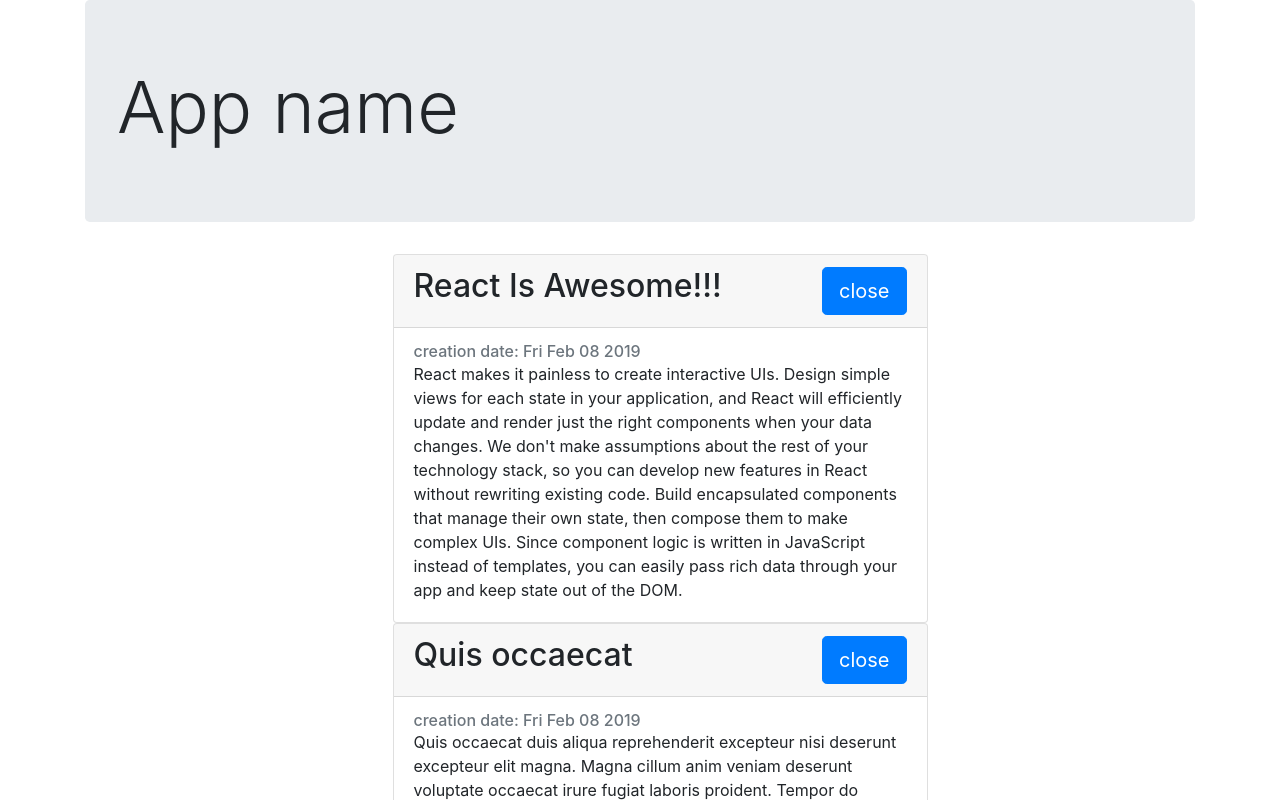
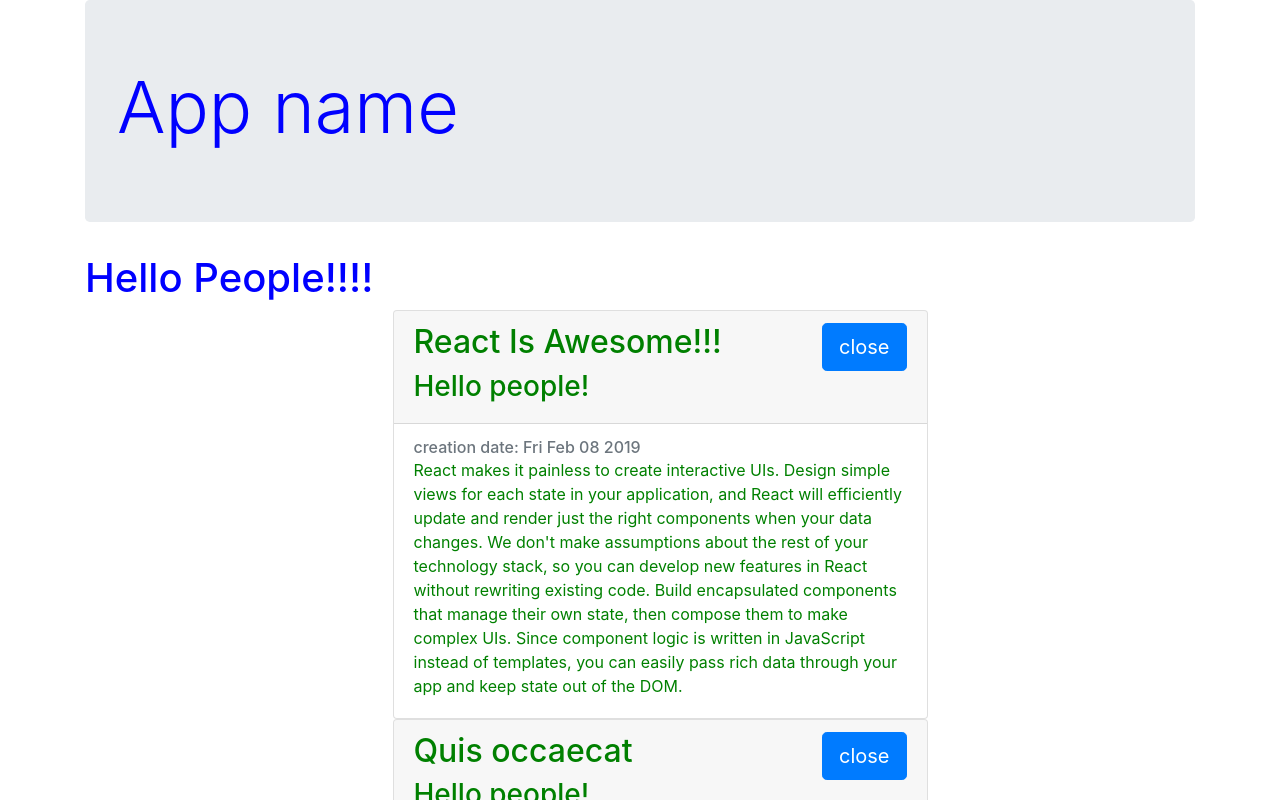
Before and after one commit to SozonikOleg/ReactScrincast, a React (Create React App) app: page / in a window 1280 px wide. Shown: the top 800 px of the page. Built offline with nearby package versions, Linux system fonts and the light colour scheme.

Commit message:
:feat:create components

```diff
--- a/src/component/App.js
+++ b/src/component/App.js
@@ -1,6 +1,7 @@
 import React from 'react'
 import ArticleList from './ArticleList/'
 import articles from '../fixtures'
+import NewsBlock from '../component/News/NewsBlock'
 import 'bootstrap/dist/css/bootstrap.css';
 
 function App(){
@@ -10,6 +11,7 @@
                 <h1 className="display-3">App name</h1>
             </div>
                 <ArticleList articles = {articles} />
+                <NewsBlock />
         </div>
     )
 }
--- a/src/component/Article.js
+++ b/src/component/Article/Article.js
@@ -18,6 +18,7 @@
                             {this.state.isOpen? 'close' : 'open'}
                         </button>
                     </h2>
+                    <h3>Hello people!</h3>
                 </div>
                 <div className= "card-body">
                     <h6 className="card-subtitle text-muted">
--- a/src/component/ArticleList/index.js
+++ b/src/component/ArticleList/index.js
@@ -1,5 +1,8 @@
 import React from 'react'
-import Article from '../Article'
+import Article from '../Article/Article'
+import NewsBlock from '../News/NewsBlock'
+import FooterBlock from '../FooterBlock/FooterBlock'
+import NavBlock from '../Nav Block/NavBlock'
 import './style.css'
 
 export default function ArticleList ({ articles }) {
@@ -9,8 +12,13 @@
         </li>
         )
     return(
-        <ul>
-            {articleElements}
-        </ul>
+        <div>
+            <NavBlock/>
+            <ul>
+                {articleElements}
+            </ul>
+            <NewsBlock/>
+            <FooterBlock/>
+        </div>
     )
 }
--- /dev/null
+++ b/src/component/FooterBlock/FooterBlock.js
@@ -0,0 +1,11 @@
+import React from 'react';
+
+function FooterBlock(){
+    return (
+        <div className="jumbotron">
+            <h1>What do you do?</h1>
+        </div>
+    )
+}
+
+export default FooterBlock;
--- /dev/null
+++ b/src/component/Nav Block/NavBlock.jsx
@@ -0,0 +1,14 @@
+import React, { Component } from 'react';
+import './style.scss';
+
+class NavBlock extends Component {
+    render () {
+        return (
+            <div>
+                <h1>Hello People!!!!</h1>
+            </div>
+        )
+    }
+}
+
+export default NavBlock;
--- /dev/null
+++ b/src/component/Nav Block/style.scss
@@ -0,0 +1,13 @@
+div {
+    color:green;
+    font-size: 35 px;
+    h1 {
+        color: blue;
+        &:hover {
+            color: skyblue;
+        }
+    }
+    p {
+        font-family: serif;
+    }
+}
--- /dev/null
+++ b/src/component/News/NewsBlock.js
@@ -0,0 +1,13 @@
+import React from 'react'
+import './style.css'
+import 'bootstrap/dist/css/bootstrap.css';
+
+function NewsBlock() {
+    return (
+        <div className="jumbotron">
+            <h2 className="article-list__li">This is newsBlock!</h2>
+        </div>
+    )
+}
+
+export default NewsBlock
--- /dev/null
+++ b/src/component/News/style.css
@@ -0,0 +1,3 @@
+.article-list__li {
+    list-style: none;
+}
```
Also changed, not shown: package.json (+6 -1 lines), 1 other file (tests, documents, lock files or other folders).
